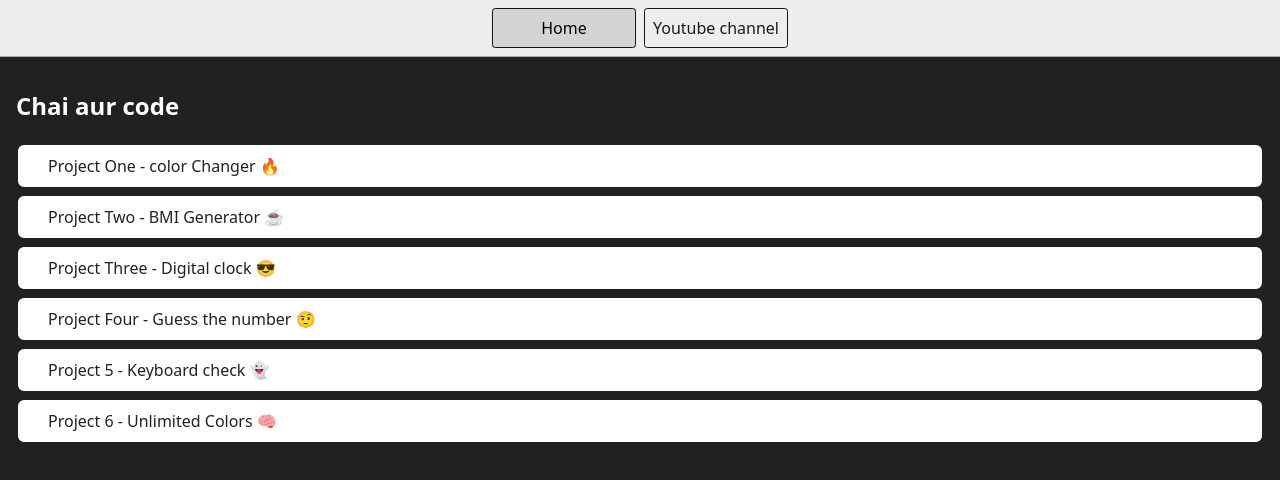
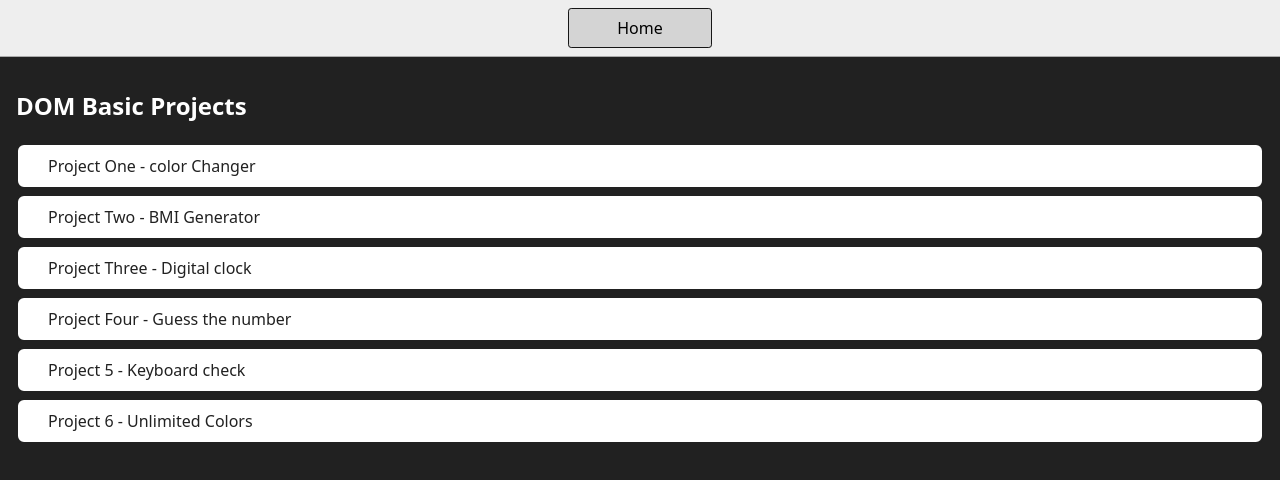
Before and after one commit to Mahanthiraoseera/dom-project-basics, a plain HTML site: page index.html in a window 1280 px wide. Drawn offline with Linux system fonts and the light colour scheme; a script that the page names is missing.

Commit message:
8 files modified, 1 deleted

```diff
--- a/index.html
+++ b/index.html
@@ -11,30 +11,27 @@
   <body style="background-color: #212121; color: #fff">
     <nav>
       <a href="/" aria-current="page">Home</a>
-      <a target="_blank" href="https://www.youtube.com/@chaiaurcode"
-        >Youtube channel</a
-      >
     </nav>
     <main>
-      <h1>Chai aur code</h1>
+      <h1>DOM Basic Projects</h1>
       <div class="projects">
         <a class="project-link" style="" href="./1-colorChanger/index.html"
-          >Project One - color Changer 🔥</a
+          >Project One - color Changer</a
         >
         <a class="project-link" href="./2-BMICalculator/index.html"
-          >Project Two - BMI Generator ☕️</a
+          >Project Two - BMI Generator</a
         >
         <a class="project-link" href="./3-DigitalClock/index.html"
-          >Project Three - Digital clock 😎</a
+          >Project Three - Digital clock</a
         >
         <a class="project-link" href="./4-GuessTheNumber/index.html"
-          >Project Four - Guess the number 🤨</a
+          >Project Four - Guess the number</a
         >
         <a class="project-link" href="./5-keyboard/index.html"
-          >Project 5 - Keyboard check 👻</a
+          >Project 5 - Keyboard check</a
         >
         <a class="project-link" href="./6-unlimitedColors/index.html"
-          >Project 6 - Unlimited Colors 🧠</a
+          >Project 6 - Unlimited Colors</a
         >
       </div>
     </main>
--- a/script.js
+++ /dev/null
@@ -1 +0,0 @@
-console.log('Hello!');
```
Also changed, not shown: 1-colorChanger/index.html (+3 -0 lines), 2-BMICalculator/index.html (+0 -3 lines), 3-DigitalClock/index.html (+0 -3 lines), 4-GuessTheNumber/index.html (+0 -3 lines), 5-keyboard/index.html (+0 -3 lines), 6-unlimitedColors/index.html (+0 -3 lines).
